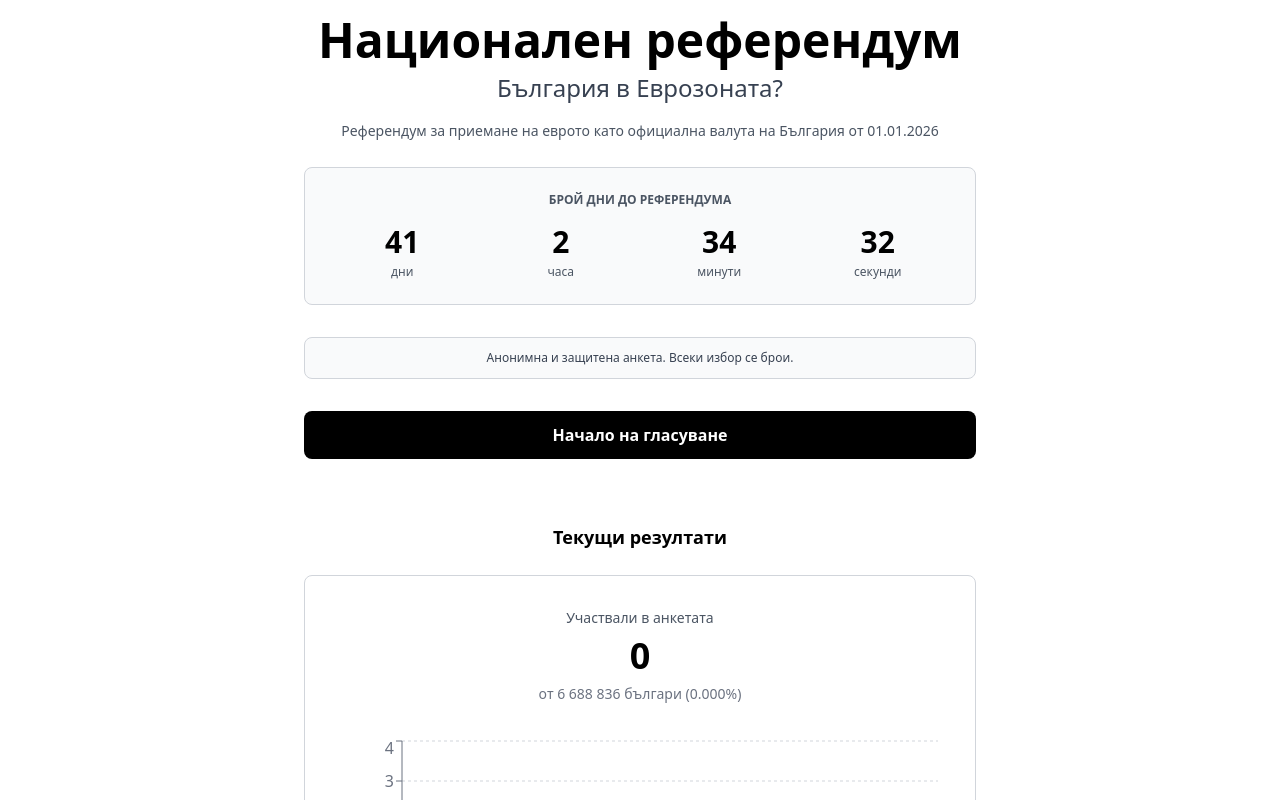
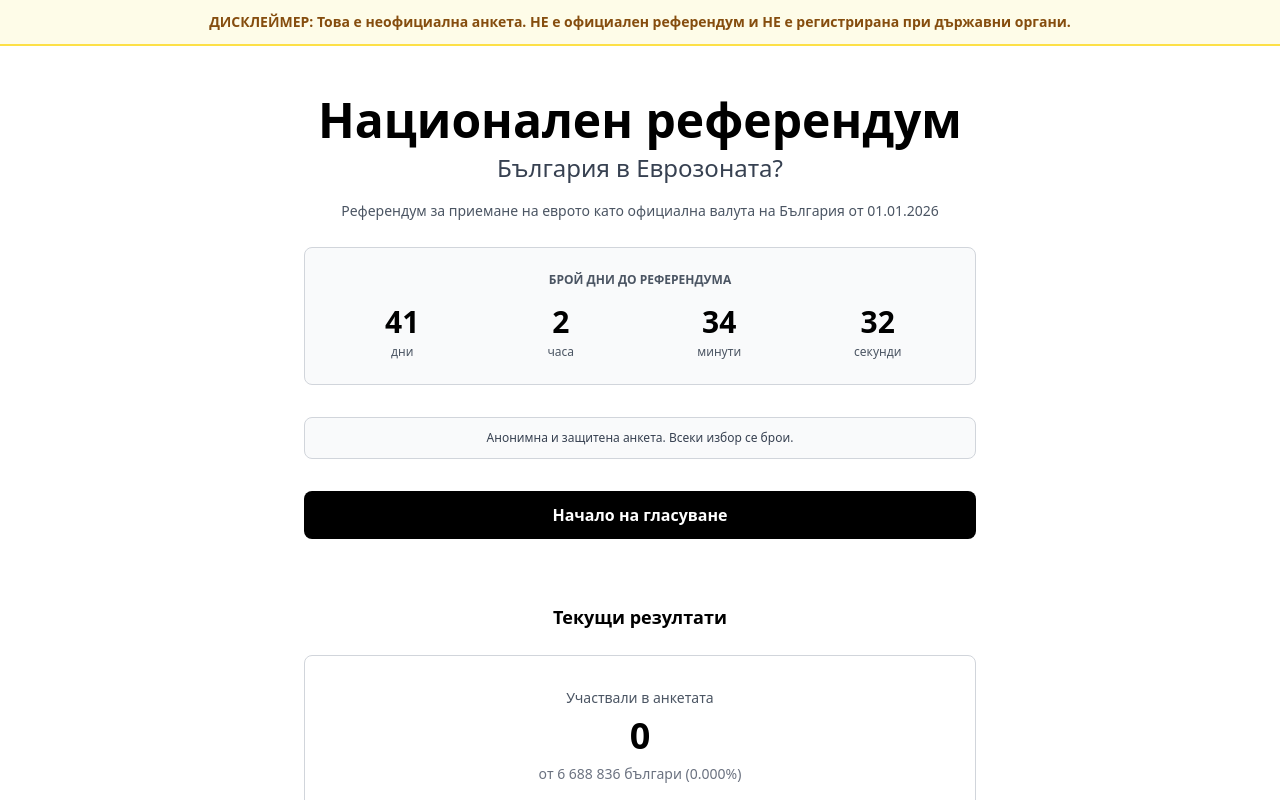
Before and after one commit to tomi191/bulgariya.eu, a Next.js app: page / in a window 1280 px wide. Shown: the top 800 px of the page. Built offline with nearby package versions, Linux system fonts and the light colour scheme; no server answers; the database is empty.

Commit message:
Add sticky disclaimer warning banner at top of page
- Fixed yellow sticky banner at top of page
- Shows clear disclaimer message
- Sticky position with z-index 40
- No emoji, plain text warning
- Fixed hydration issues with mounted check

```diff
--- a/app/page.tsx
+++ b/app/page.tsx
@@ -146,7 +146,19 @@ export default function Home() {
   }
 
   return (
-    <main className="min-h-screen bg-white flex flex-col items-center justify-center p-4">
+    <>
+      {/* Sticky Warning Banner */}
+      {mounted && (
+        <div className="fixed top-0 left-0 right-0 bg-yellow-50 border-b-2 border-yellow-300 p-3 z-40">
+          <div className="max-w-7xl mx-auto text-center">
+            <p className="text-sm font-semibold text-yellow-800">
+              ДИСКЛЕЙМЕР: Това е неофициална анкета. НЕ е официален референдум и НЕ е регистрирана при държавни органи.
+            </p>
+          </div>
+        </div>
+      )}
+
+      <main className="min-h-screen bg-white flex flex-col items-center justify-center p-4 pt-24">
       <AnimatePresence mode="wait">
         {/* Welcome Screen */}
         {step === 'welcome' && (
@@ -494,6 +506,7 @@ export default function Home() {
           Не е официален референдум и не е регистрирана при държавни органи.
         </p>
       </footer>
-    </main>
+      </main>
+    </>
   )
 }
```
Also changed, not shown: .playwright-mcp/page-2025-11-20T22-15-02-674Z.png (added).
